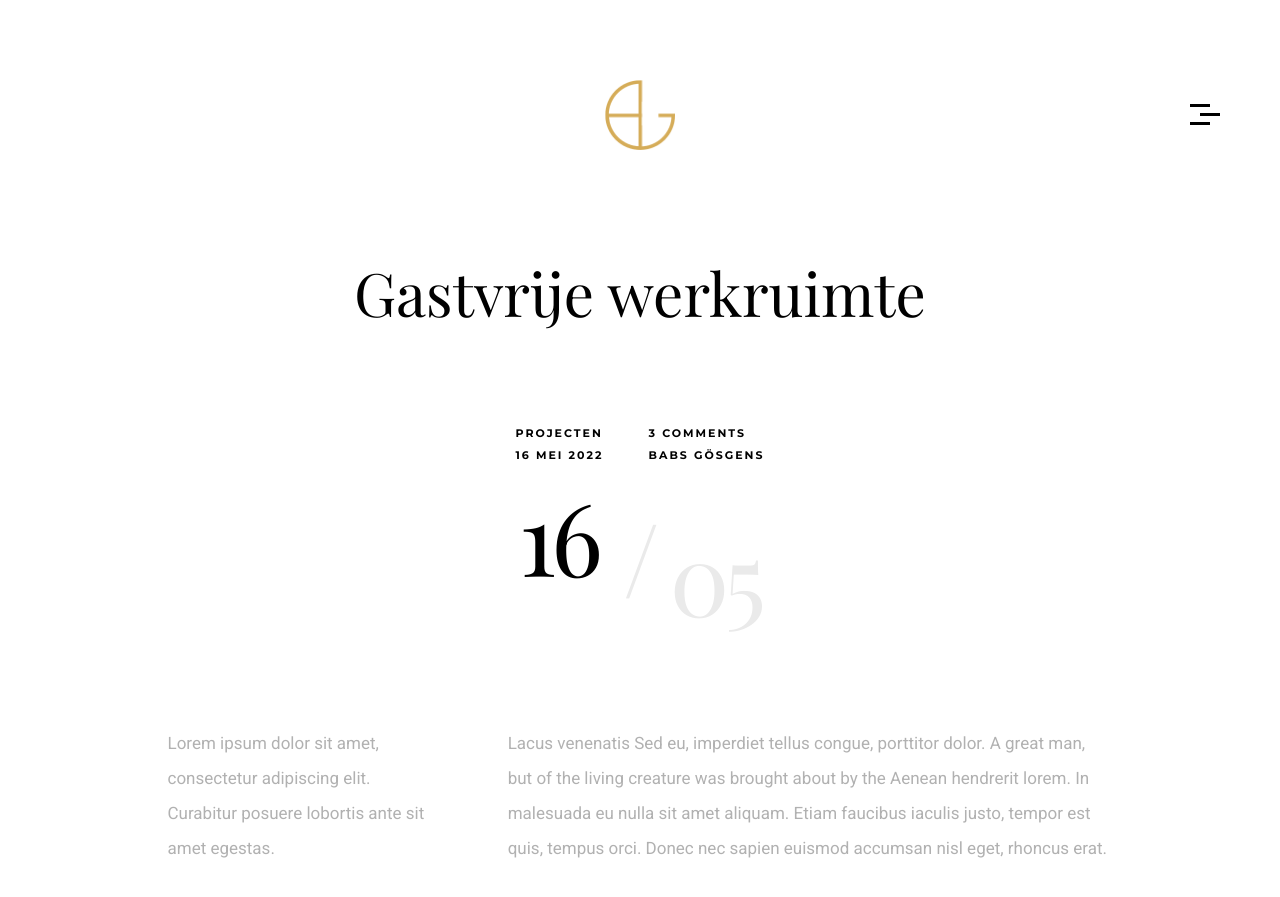
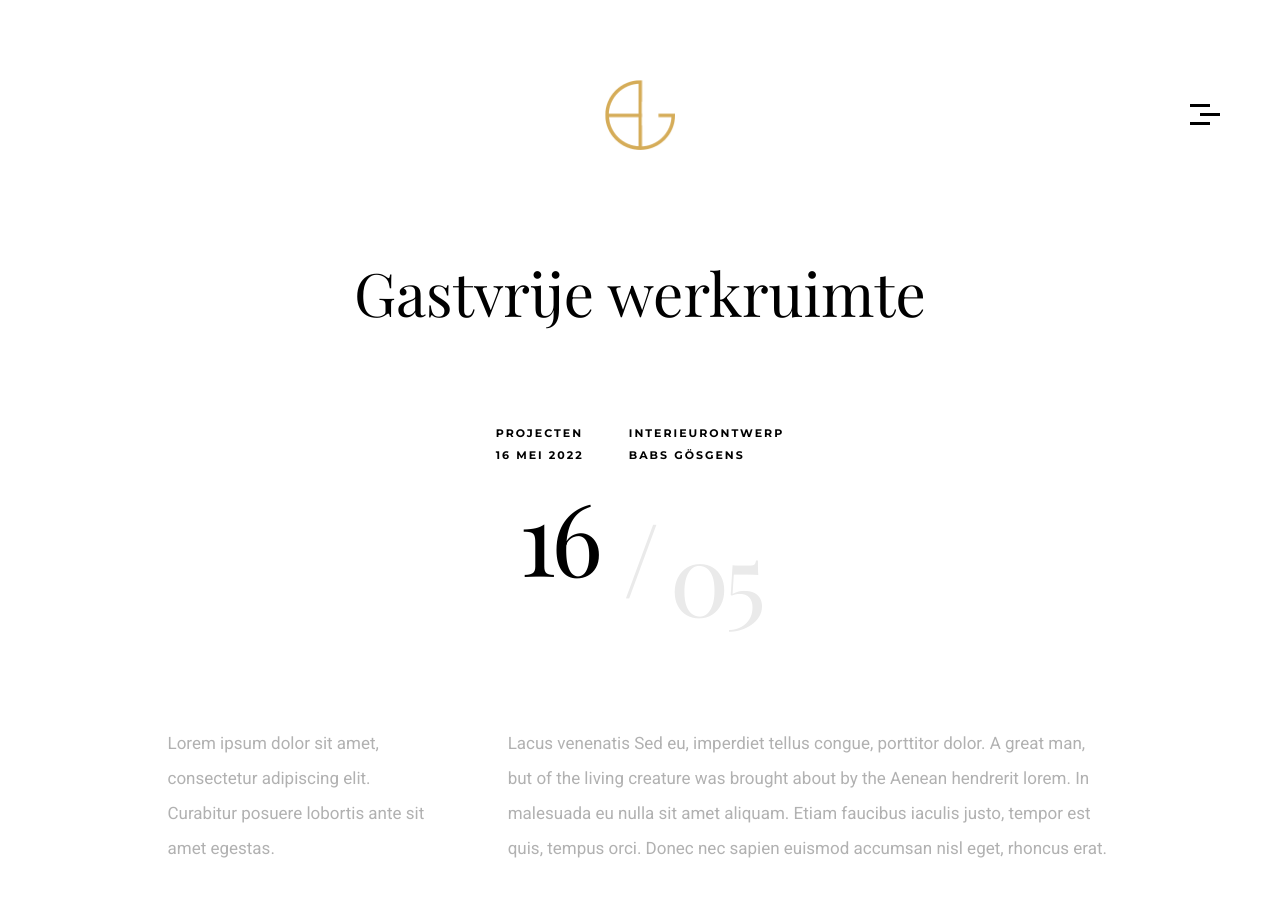
Before and after one commit to babsgosgens/babsgosgens, a Jekyll site: the page built from _posts/2022-05-16-interieurontwerp-van-werkruimte-met-gastvrije-logeerkamer.html, in a window 1280 px wide and 900 px high. Shown: the top 897 px of the window. Built offline with Jekyll 4.4.1, drawn with Linux system fonts in a browser that asks for light colours.

Commit message:
Add tags

```diff
--- a/_layouts/post.html
+++ b/_layouts/post.html
@@ -24,7 +24,8 @@
                         </div>
                         <div class="entry-info-right">
                             <div class="num-comments">
-                                <a href="#">3 Comments</a>
+                                {% assign tags = page.tags %}
+                                {{ page.tags | join: ", " | replace: "+", " " }}
                             </div>
                             <div class="author-nickname">
                                 {{ site.author }}
--- a/_posts/2022-05-16-interieurontwerp-van-werkruimte-met-gastvrije-logeerkamer.html
+++ b/_posts/2022-05-16-interieurontwerp-van-werkruimte-met-gastvrije-logeerkamer.html
@@ -1,5 +1,6 @@
 ---
 category: projecten
+tags: interieurontwerp
 title: Gastvrije werkruimte
 date:   2022-05-16 09:00:00 +
 cover: /assets/images/projects/gastvrije-werkruimte/gastvrije-werkruimte-02.jpg
```
